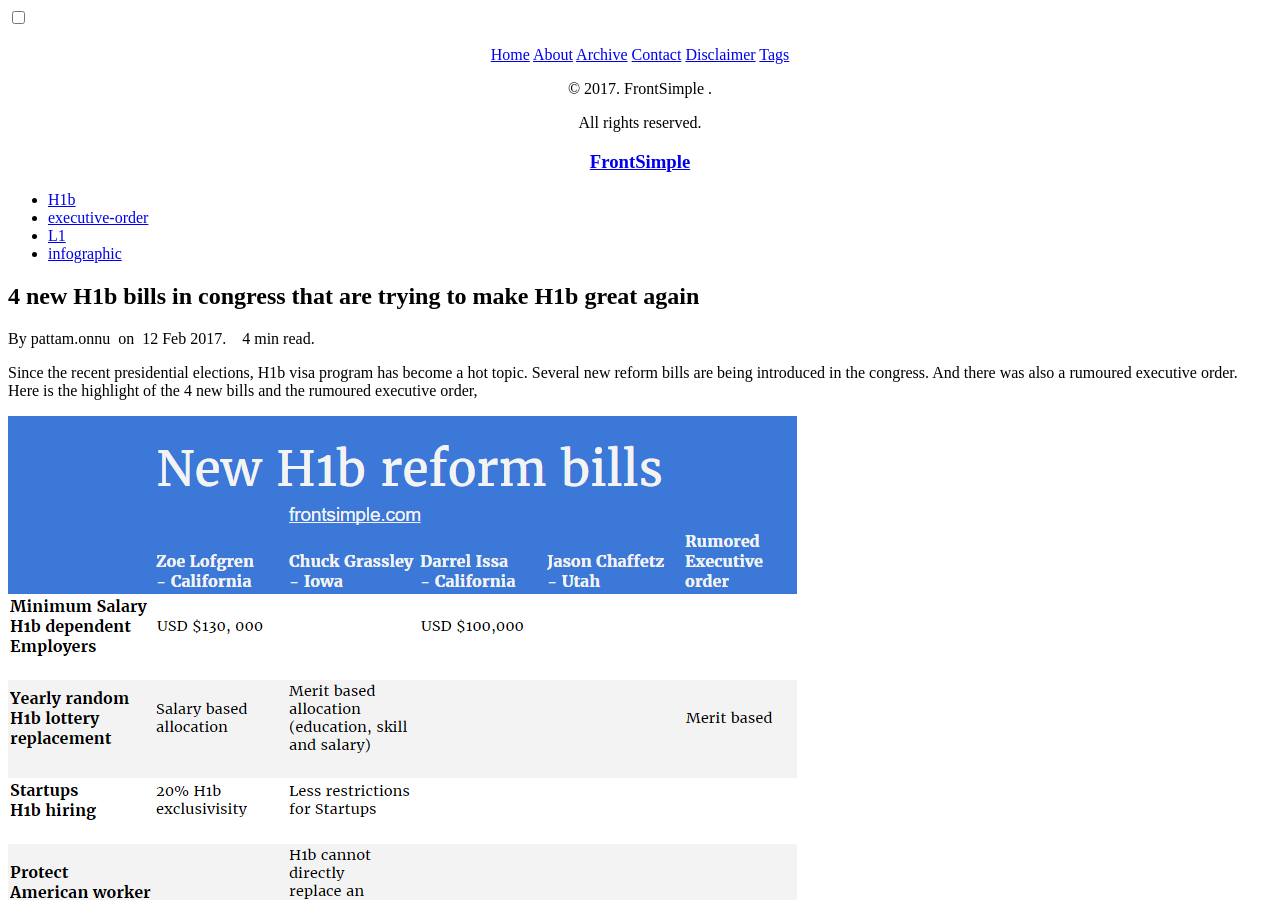
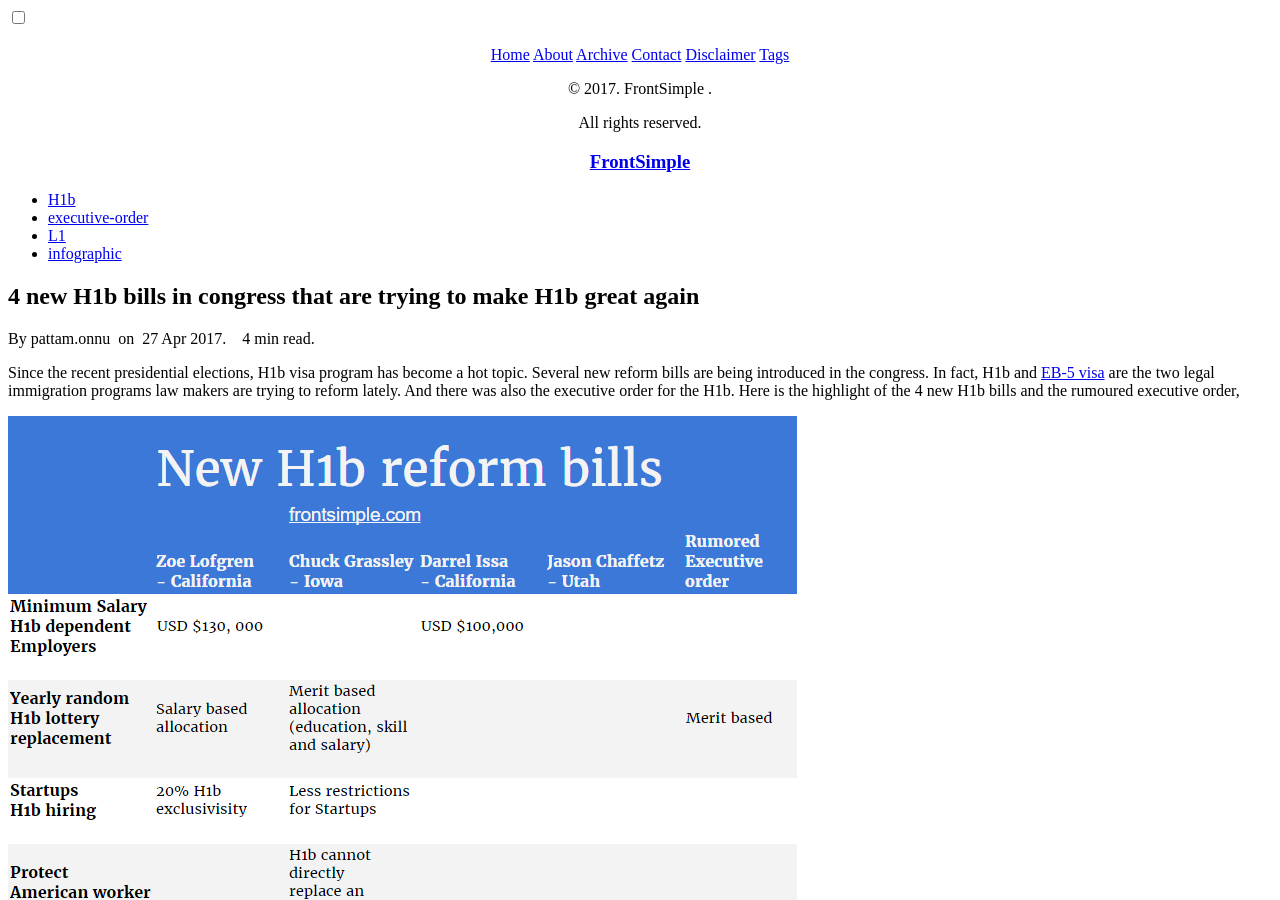
Before and after one commit to gitforwork2/gitforwork.github.io, a Jekyll site: the page built from _posts/2017-04-27-h1b-bills-executive-order.md, in a window 1280 px wide and 900 px high. Built offline with Jekyll 4.4.1, drawn with Linux system fonts in a browser that asks for light colours; nearby versions of some CDN libraries; comment, search, counter and statistics services are not loaded.

Commit message:
Update and rename 2017-02-12-h1b-bills-executive-order.md to 2017-04-27-h1b-bills-executive-order.md

```diff
--- a/_posts/2017-02-12-h1b-bills-executive-order.md
+++ b/_posts/2017-04-27-h1b-bills-executive-order.md
@@ -1,13 +1,13 @@
 ---
 layout: post
 title: 4 new H1b bills in congress that are trying to make H1b great again
-date: 2017-02-12
+date: 2017-04-27
 tags: H1b executive-order L1 infographic
 comments: true
 description: Details about new H1b reform bills introduced. Also about leaked Trump executive order. Zoe Lofgren and Chuck Grassley bill details
 ---
 
-Since the recent presidential elections, H1b visa program has become a hot topic. Several new reform bills are being introduced in the congress. And there was also a rumoured executive order. Here is the highlight of the 4 new bills and the rumoured executive order,
+Since the recent presidential elections, H1b visa program has become a hot topic. Several new reform bills are being introduced in the congress. In fact, H1b and [EB-5 visa](/posts/eb-5/) are the two legal immigration programs law makers are trying to reform lately. And there was also the executive order for the H1b. Here is the highlight of the 4 new H1b bills and the rumoured executive order,
 
 ![New H1b bills](/assets/images/posts/h1b-new-bills-v1.1.PNG)
 
```
